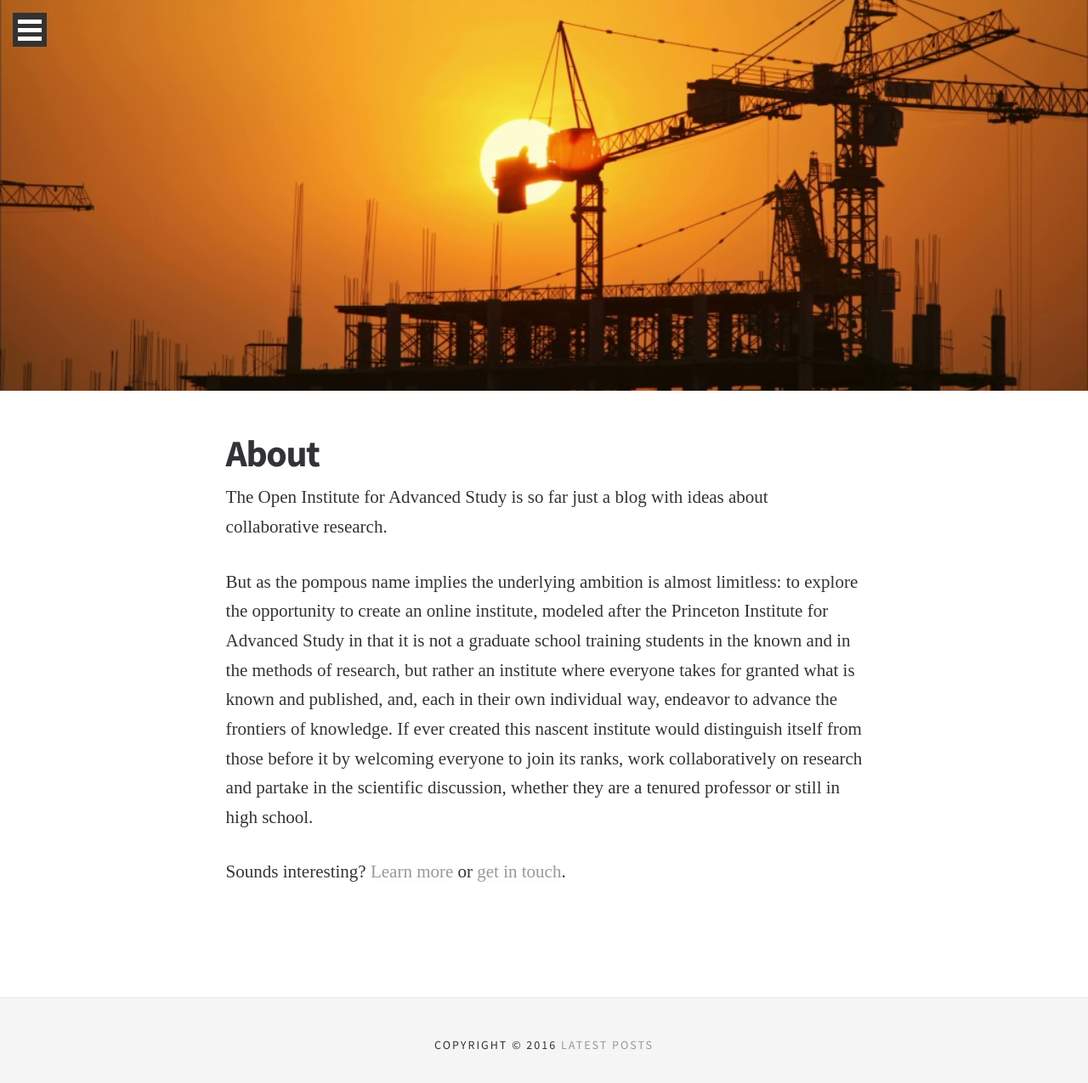
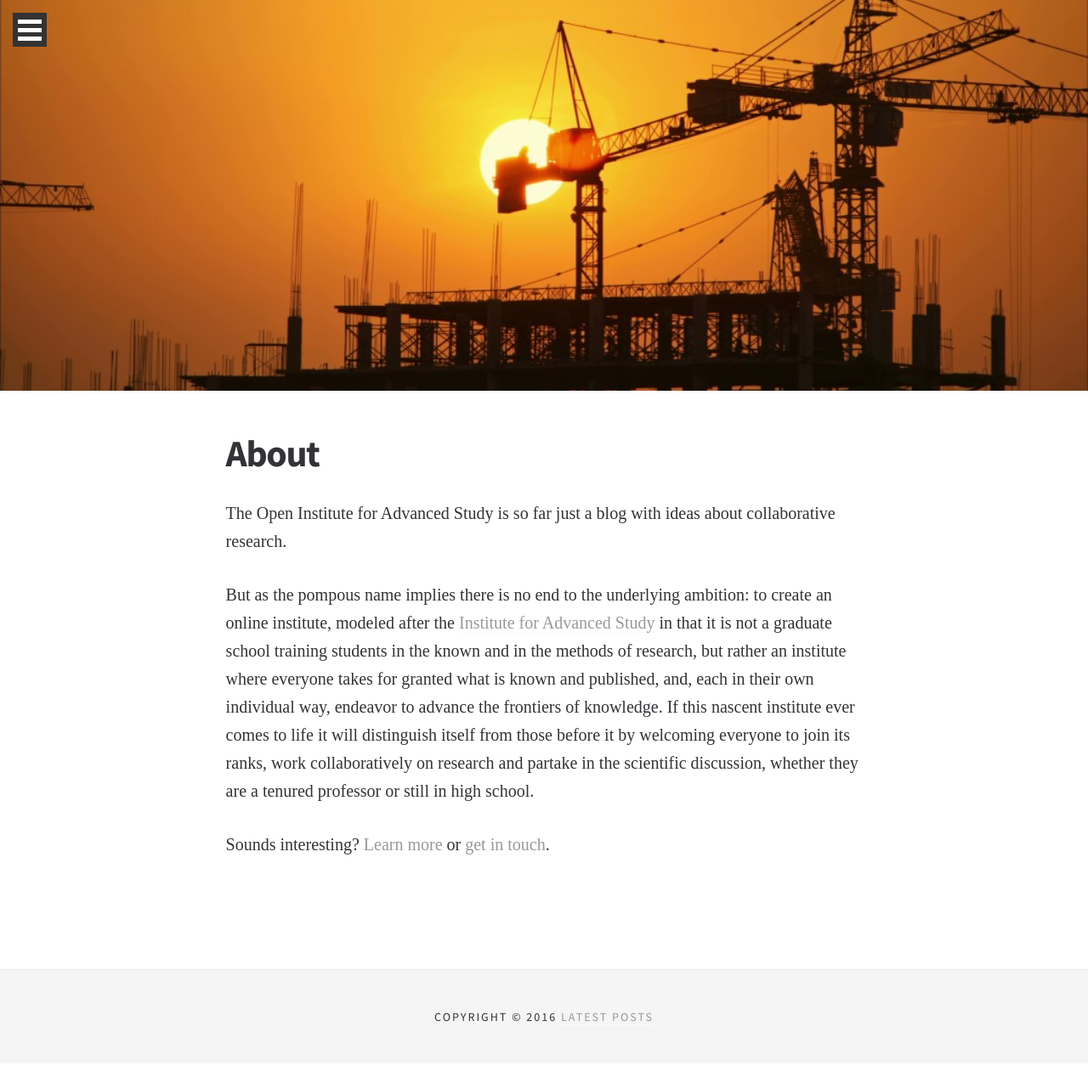
Before and after one commit to openias/openias.github.io, a Jekyll site: the page built from about.md, in a window 1280 px wide. Shown: the top 1275 px of the page at 85% size. Built offline with Jekyll 4.4.1, drawn with Linux system fonts in a browser that asks for light colours; some web fonts are replaced.

Commit message:
Touchup on already published content

```diff
--- a/_sass/_type.sass
+++ b/_sass/_type.sass
@@ -30,13 +30,13 @@ textarea
 
 p
     margin-bottom: 30px
-    +font-size(18)
+    +font-size(16)
 
     +breakpoint(sm)
         +font-size(20)
 
     +breakpoint(md)
-        +font-size(21)
+        +font-size(20)
 a
     text-decoration: none
     color: #fff
@@ -53,7 +53,8 @@ h2
     font-family: $sans
 
 h1
-    +font-size(38)
+    +font-size(44)
+    padding-bottom: 20px
 h2
     +font-size(32)
     &.favorites
@@ -75,8 +76,9 @@ i
 ul,
 ol
     margin-bottom: 20px
-    padding-left: 20px
-    +font-size(16)
+    padding-left: 40px
+    padding-right: 20px
+    +font-size(20)
 
     li
         margin: 5px 0
--- a/about.md
+++ b/about.md
@@ -7,14 +7,14 @@ feature_image: feature-construction
 
 The Open Institute for Advanced Study is so far just a blog with ideas about collaborative research.
 
-But as the pompous name implies the underlying ambition is almost limitless: to explore the
-opportunity to create an online institute, modeled after the Princeton Institute for Advanced Study
-in that it is not a graduate school training students in the known and in the methods of research,
+But as the pompous name implies there is no end to the underlying ambition: to create an online
+institute, modeled after the [Institute for Advanced Study](http://www.ias.edu) in that it is not
+a graduate school training students in the known and in the methods of research,
 but rather an institute where everyone takes for granted what is known and published, and, each in
-their own individual way, endeavor to advance the frontiers of knowledge. If ever created this nascent
-institute would distinguish itself from those before it by welcoming everyone to join its ranks, work
-collaboratively on research and partake in the scientific discussion, whether they are a tenured
-professor or still in high school.
+their own individual way, endeavor to advance the frontiers of knowledge. If this nascent institute
+ever comes to life it will distinguish itself from those before it by welcoming everyone to join its
+ranks, work collaboratively on research and partake in the scientific discussion, whether they are a
+tenured professor or still in high school.
 
 Sounds interesting? [Learn more]({% post_url 2016-10-06-welcome-to-the-institute %}) or
 [get in touch]({{ "/contact" | relative_url }}).
--- a/index.html
+++ b/index.html
@@ -3,8 +3,7 @@ layout: home
 feature_image: feature-blue-sky-2
 title: Truth, Beauty &amp; Openness
 desc: >
-  Welcome to an experiment in online research collaboration. Want to contribute to a research paper?
-  Sign up for our newsletter.
+  Welcome to an experiment in online research collaboration.
 include_cta_btn: true
 cta_text: Newsletter
 cta_link: /contact
```
Also changed, not shown: _posts/2016-10-06-welcome-to-the-institute.md (renamed from _posts/2016-10-06-welcome-to-the-institute.markdown, +4 -4 lines), img/institute-thumbnail.jpg.
